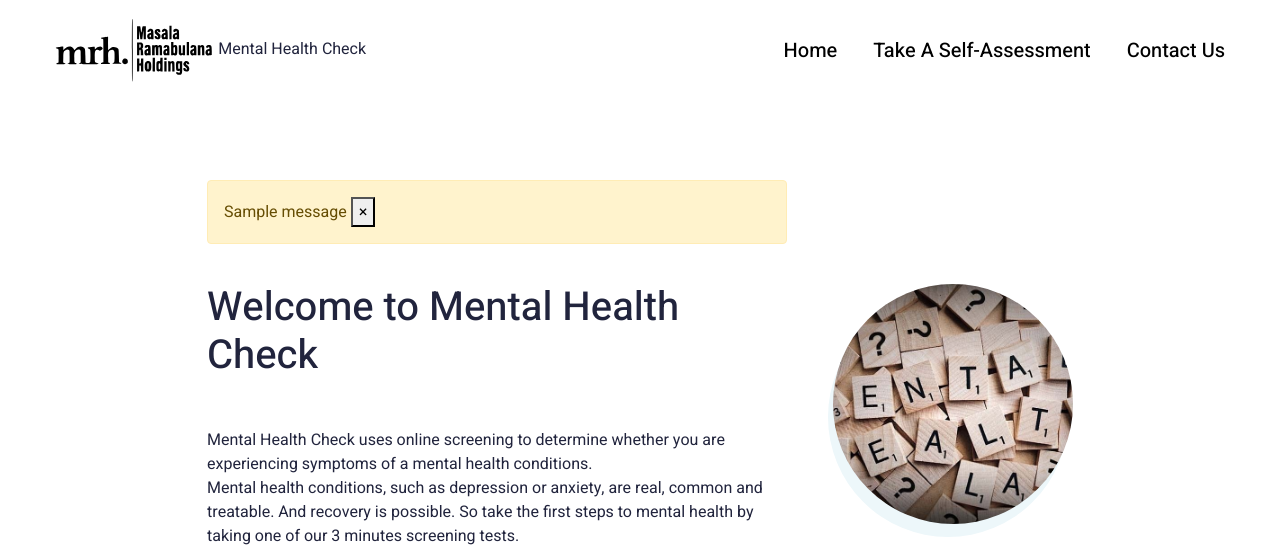
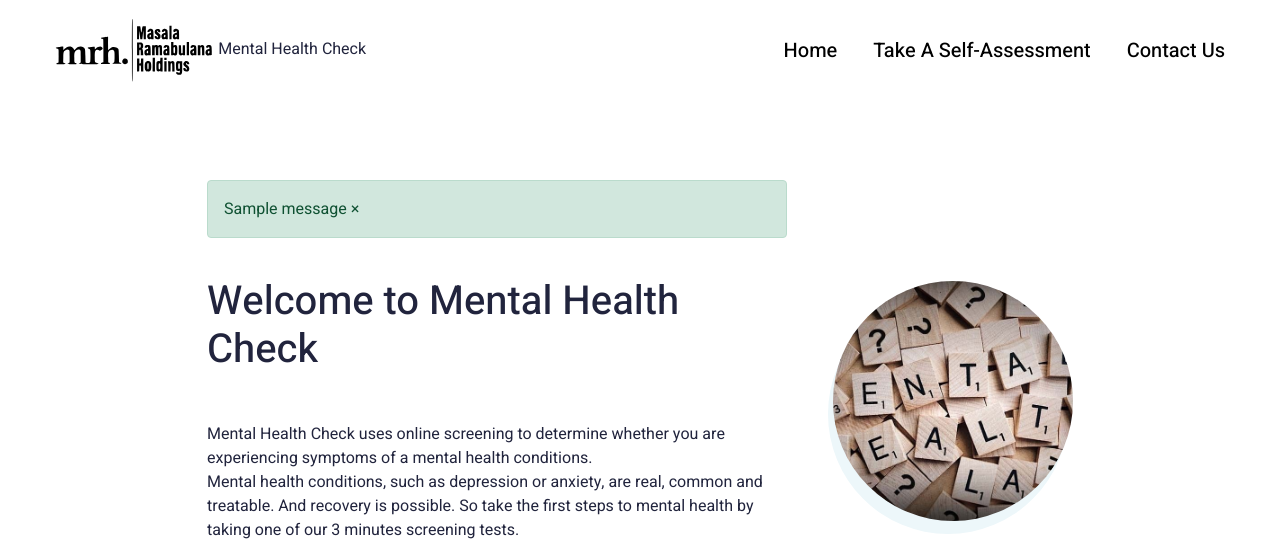
Before and after one commit to ntungufhadzeni/quiz_project, a Flask app: page / in a window 1280 px wide. Shown: the top 547 px of the page. Run offline with Flask 2, Linux system fonts and the light colour scheme; one stand-in notice (Sample message) is shown; some libraries are stand-ins or nearby versions.

Commit message:
make flashes dismissable

```diff
--- a/static/js/script.js
+++ b/static/js/script.js
@@ -2,7 +2,6 @@ $('.navToggle').on('click', function (e) {
   e.preventDefault();
   $('body').toggleClass('navToggleActive');
 });
-
 
 $(window).scroll(function(){
   if ($(this).scrollTop() > 10) {
--- a/templates/index.html
+++ b/templates/index.html
@@ -14,14 +14,12 @@
               <div class="bannerContent">
                   {% with messages = get_flashed_messages() %}
                     {% if messages %}
-                        <div class="alert alert-warning alert-dismissible fade show" role="alert">
-                            {% for message in messages %}
-                                {{ message }}
-                            {% endfor %}
-                            <button type="button" class="close" data-dismiss="alert" aria-label="Close">
-                                <span aria-hidden="true">&times;</span>
-                            </button>
+                        {% for message in messages %}
+                        <div class="alert alert-success alert-dismissible">
+                            {{ message }}
+                            <a href="#" class="close" data-dismiss="alert" aria-label="close">&times;</a>
                         </div>
+                        {% endfor %}
                     {% endif %}
                   {% endwith %} <br>
                 <h1 class="xlTitle pb-3">{% block title %} Welcome to Mental Health Check {% endblock %}</h1> <br>
```
